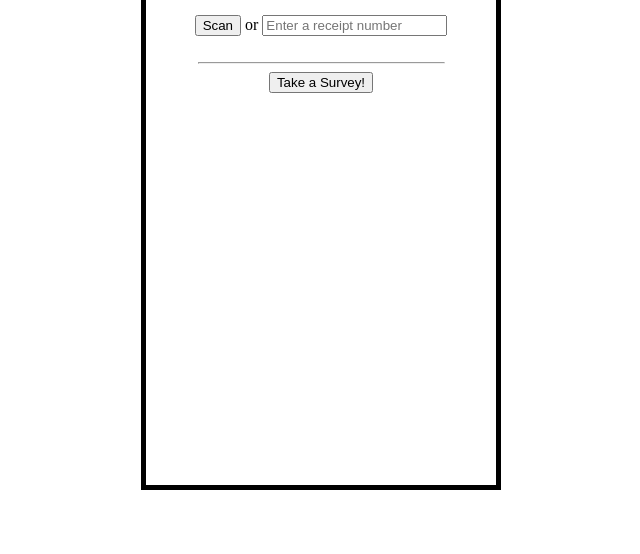
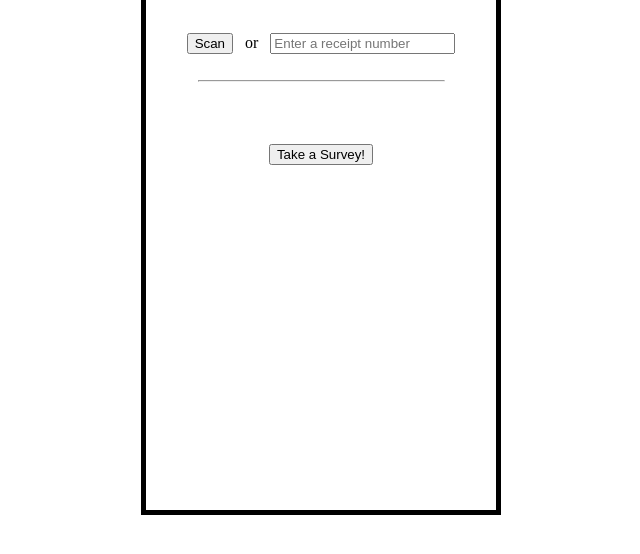
Before and after one commit to jhagle/CSC360-TeamProject3, a plain HTML site: page scan.html in a window 1280 px wide. Shown: the part 70-624 px from the top of the page, without its empty margins (319-959 px from the left). Drawn offline with nearby package versions, Linux system fonts and the light colour scheme.

Commit message:
All screens same heigh, added coming soon to unfinished pages, small spacing changes

```diff
--- a/scan.html
+++ b/scan.html
@@ -19,14 +19,15 @@
 	     <td align="center" width="60%"><h8>Gain Points</h8></td>
 	     <td align="center" width="20%"><a href="settings.html"><img src="settings.png" width="50" height="50"></a></td>
     </tr>
+</table>
 
-</table>
-<center><hr class="titlebar" style="align-text: left"><br>
-    <button type="button" id="scan" onclick="showResults()">Scan</button> or <input type="text" name="receiptNum" id="receipt" placeholder="Enter a receipt number"><br><br>
-    <hr>
+<center><hr class="titlebar" style="align-text: left"><br><br>
+    <button type="button" id="scan" onclick="showResults()">Scan</button> &nbsp; or &nbsp; <input type="text" name="receiptNum" id="receipt" placeholder="Enter a receipt number"><br><br>
+    <hr> <br>
     <div id="results"></div>
 
 </center>
+<br><br>
 <footer>
     <center><button type="button" id="survey" onclick="checkSurvey()" style="vertical-align: bottom">Take a Survey!</button></center>
 
--- a/style.css
+++ b/style.css
@@ -1,7 +1,7 @@
 body {
 	border:5px solid #000000;
 	width:350px;
-	height:550px;
+	height:575px;
 	margin:0 auto;
 }
 
```
Also changed, not shown: myprofile.html (+1 -0 lines), mysavedrewards.html (+1 -0 lines), settings.html (+1 -0 lines).
